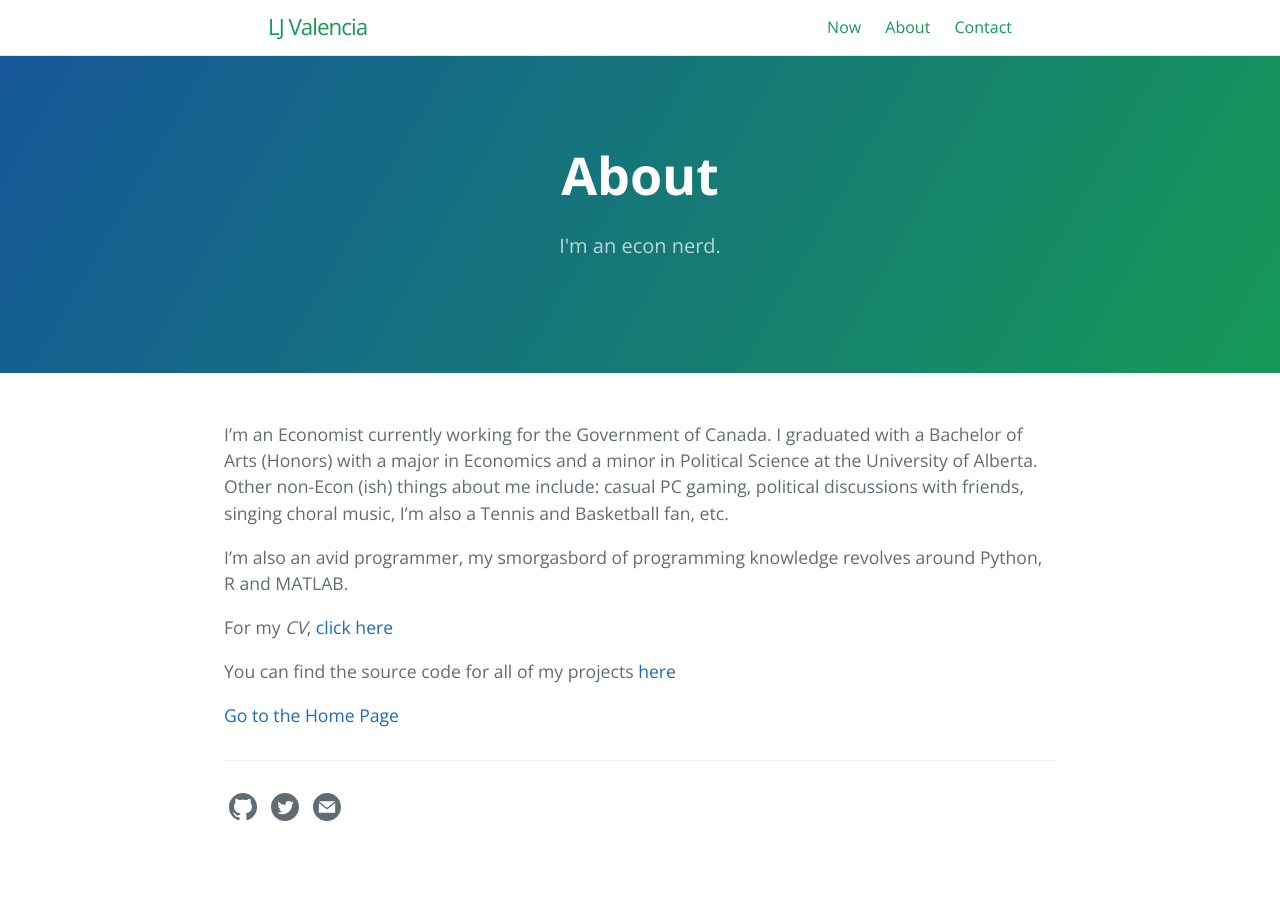
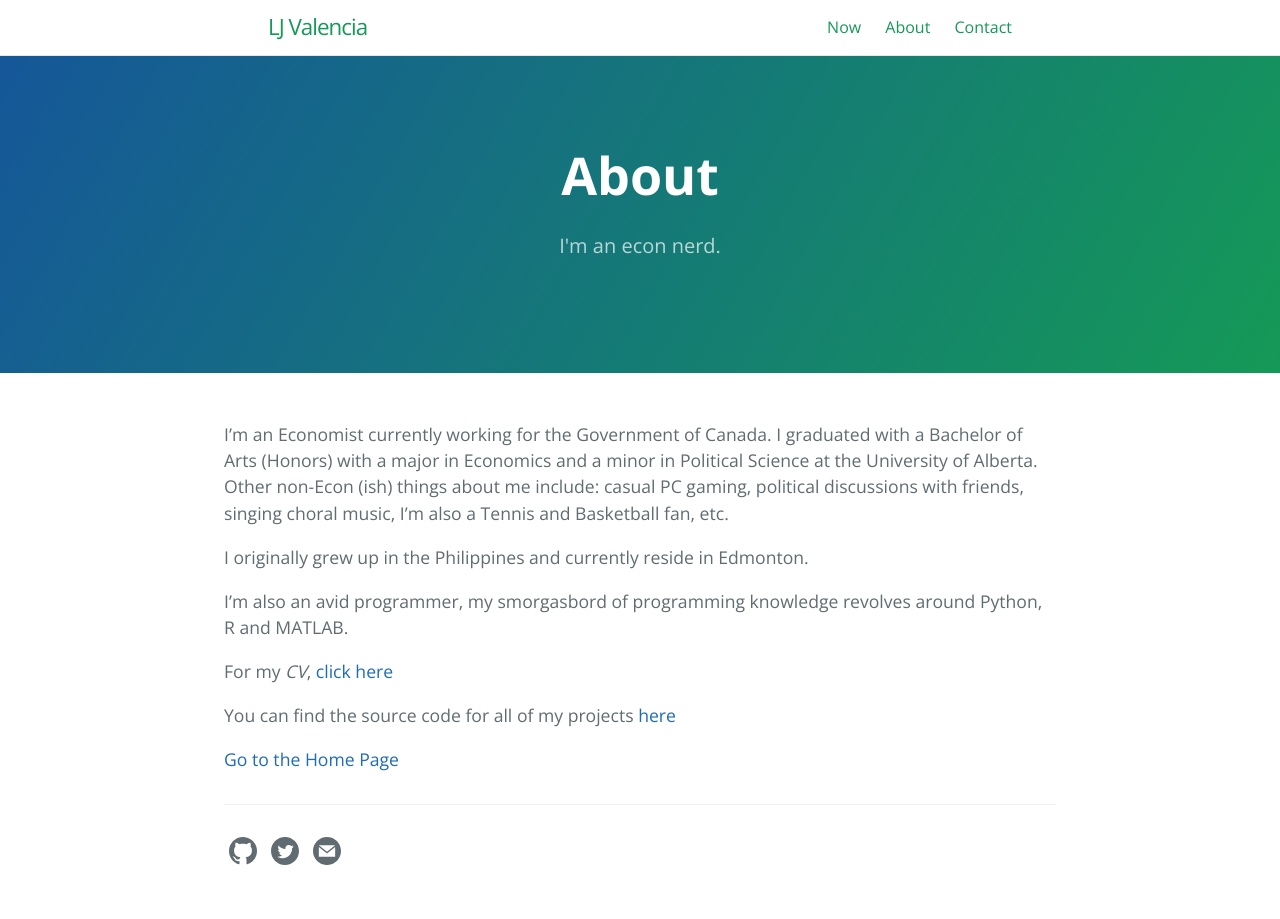
Before and after one commit to lj-valencia/cayman-blog-old-site, a Jekyll site: the page built from about.md, in a window 1280 px wide. Built offline with Jekyll 4.4.1, drawn with Linux system fonts in a browser that asks for light colours.

Commit message:
Update about.md

```diff
--- a/about.md
+++ b/about.md
@@ -9,6 +9,8 @@ order: 0
 
 I'm an Economist currently working for the Government of Canada. I graduated with a Bachelor of Arts (Honors) with a major in Economics and a minor in Political Science at the University of Alberta. Other non-Econ (ish) things about me include: casual PC gaming, political discussions with friends, singing choral music, I'm also a Tennis and Basketball fan, etc.
 
+I originally grew up in the Philippines and currently reside in Edmonton.
+
 I'm also an avid programmer, my smorgasbord of programming knowledge revolves around Python, R and MATLAB.
 
 For my _CV_, [click here](CV_Draft.pdf)
```
